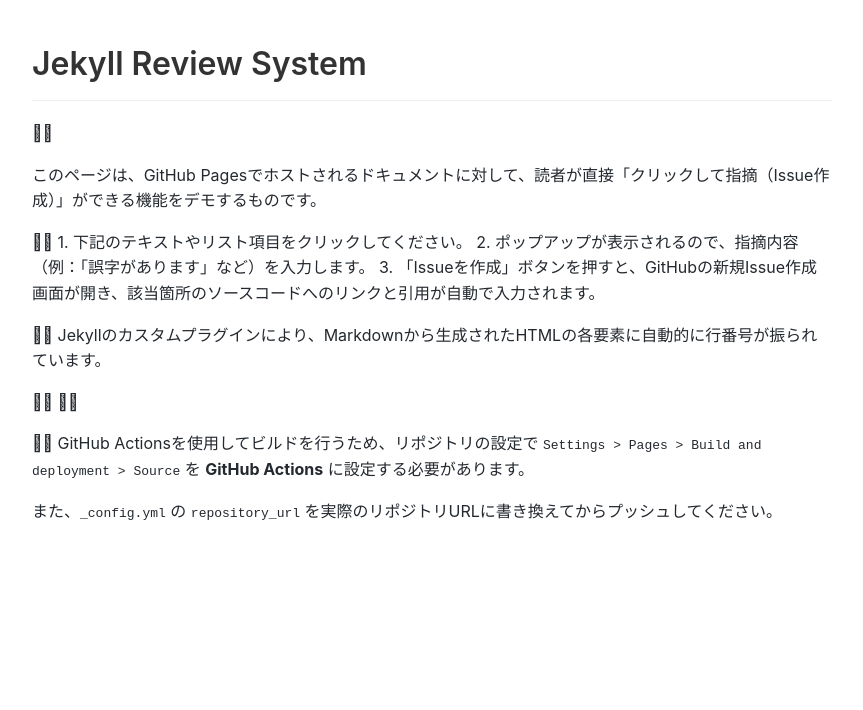
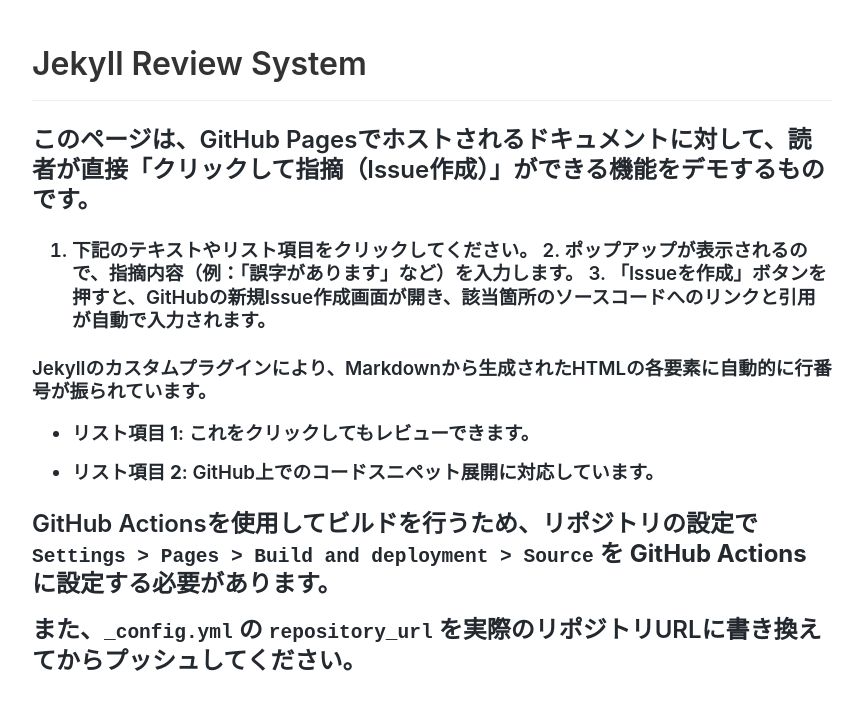
Before and after one commit to RauziDssh/reviewable_pages, a Jekyll site: the page built from index.md, in a window 1280 px wide. Shown: the top 710 px of the page, without its empty margins (208-1071 px from the left). Built offline with Jekyll 4.4.1, drawn with Linux system fonts in a browser that asks for light colours; part of the change alters nothing that is shown.

Commit message:
fix char code

```diff
--- a/_config.yml
+++ b/_config.yml
@@ -4,6 +4,7 @@ title: "Jekyll Review System"
 # サイトのURL設定（GitHub Pages用）
 url: "https://rauzidssh.github.io"
 baseurl: "/reviewable_pages"
+encoding: utf-8
 
 # GitHub Issue生成用のリポジトリURL（大文字小文字をリポジトリに合わせました）
 repository_url: "https://github.com/RauziDssh/reviewable_pages"
--- a/_plugins/line_number_injector.rb
+++ b/_plugins/line_number_injector.rb
@@ -1,36 +1,37 @@
-# _plugins/line_number_injector.rb
+# encoding: utf-8
 require 'nokogiri'
 
-# 1. Insert temporary markers for each line in Markdown
+# 1. Markdownの各行に一時的なマーカーを挿入
 Jekyll::Hooks.register [:pages, :documents], :pre_render do |doc|
   next unless doc.extname == ".md"
-  lines = doc.content.split("
-")
+  # 強制的にUTF-8として読み込む
+  content = doc.content.force_encoding("utf-8")
+  lines = content.split("\n")
   processed_lines = lines.each_with_index.map do |line, i|
     line_num = i + 1
     if line =~ /^#+\s+(.*)/ # Headers
-      line.sub(/^(#+\s+)(.*)/, "\1<!--L:#{line_num}-->\2")
+      line.sub(/^(#+\s+)(.*)/, "\\1<!--L:#{line_num}-->\\2")
     elsif line =~ /^(\s*[-*+]\s+)(.*)/ # Lists
-      line.sub(/^(\s*[-*+]\s+)(.*)/, "\1<!--L:#{line_num}-->\2")
-    elsif line =~ /^\s*[a-zA-Z0-9\u3000-\u30FE\u4E00-\u9FA0]/ # Paragraphs (incl. Japanese)
+      line.sub(/^(\s*[-*+]\s+)(.*)/, "\\1<!--L:#{line_num}-->\\2")
+    elsif line =~ /^\s*\S/ # 空行以外（日本語含むあらゆる文字）
       "<!--L:#{line_num}-->" + line
     else
       line
     end
   end
-  doc.content = processed_lines.join("
-")
+  doc.content = processed_lines.join("\n")
 end
 
-# 2. Convert markers to data attributes in the final HTML
+# 2. 変換後のHTMLでマーカーを探し、属性に変換
 Jekyll::Hooks.register [:pages, :documents], :post_convert do |doc|
   next unless doc.extname == ".md"
   path = doc.relative_path
-  # Move the comment marker immediately after the HTML tag to a data attribute
+  # HTMLタグ直後のコメントマーカーを data 属性に移動
+  # 漢字や記号が含まれても壊れないように置換
   doc.content = doc.content.gsub(/<([a-z1-6]+)([^>]*)><!--L:(\d+)-->/) do
     tag = $1
     attrs = $2
     line = $3
-    "<#{tag}#{attrs} data-line="#{line}" data-path="#{path}""
+    "<#{tag}#{attrs} data-line=\"#{line}\" data-path=\"#{path}\""
   end
 end
```
